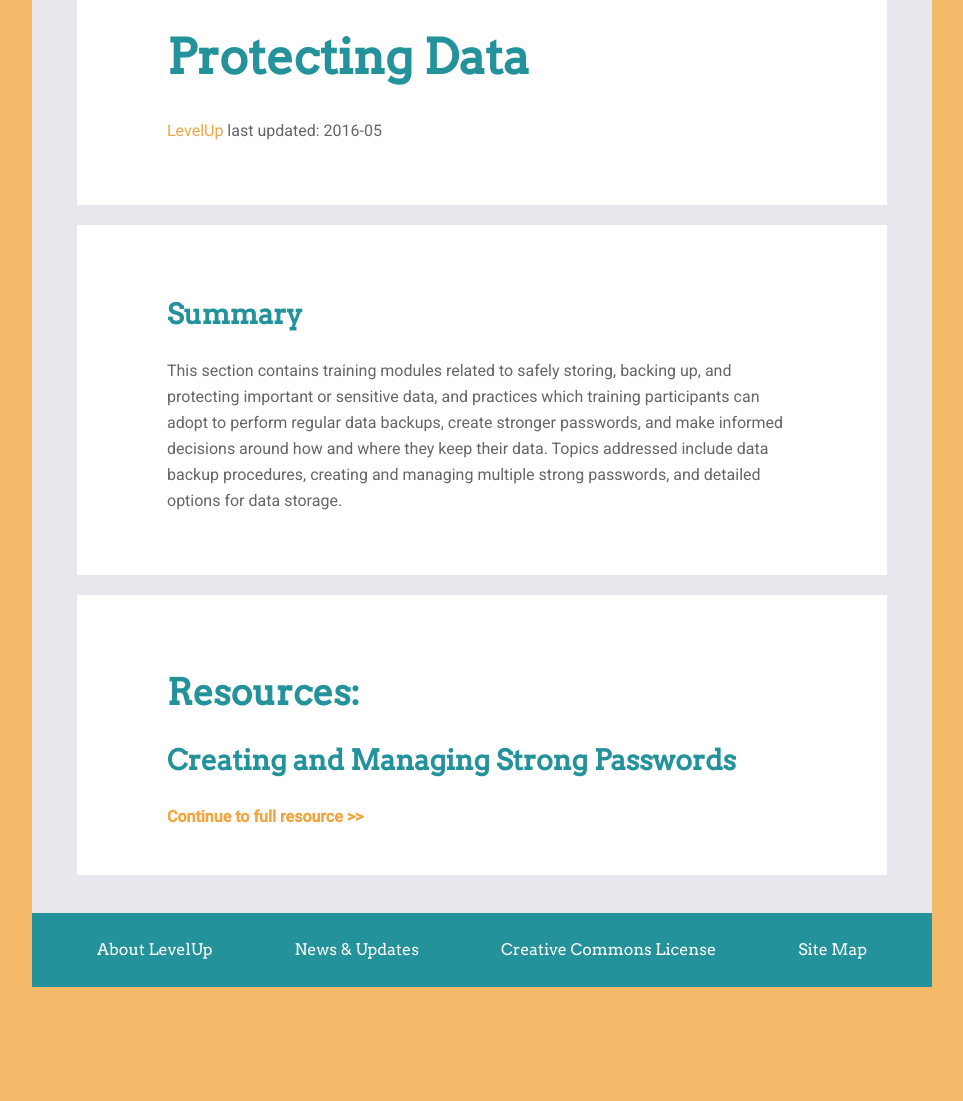
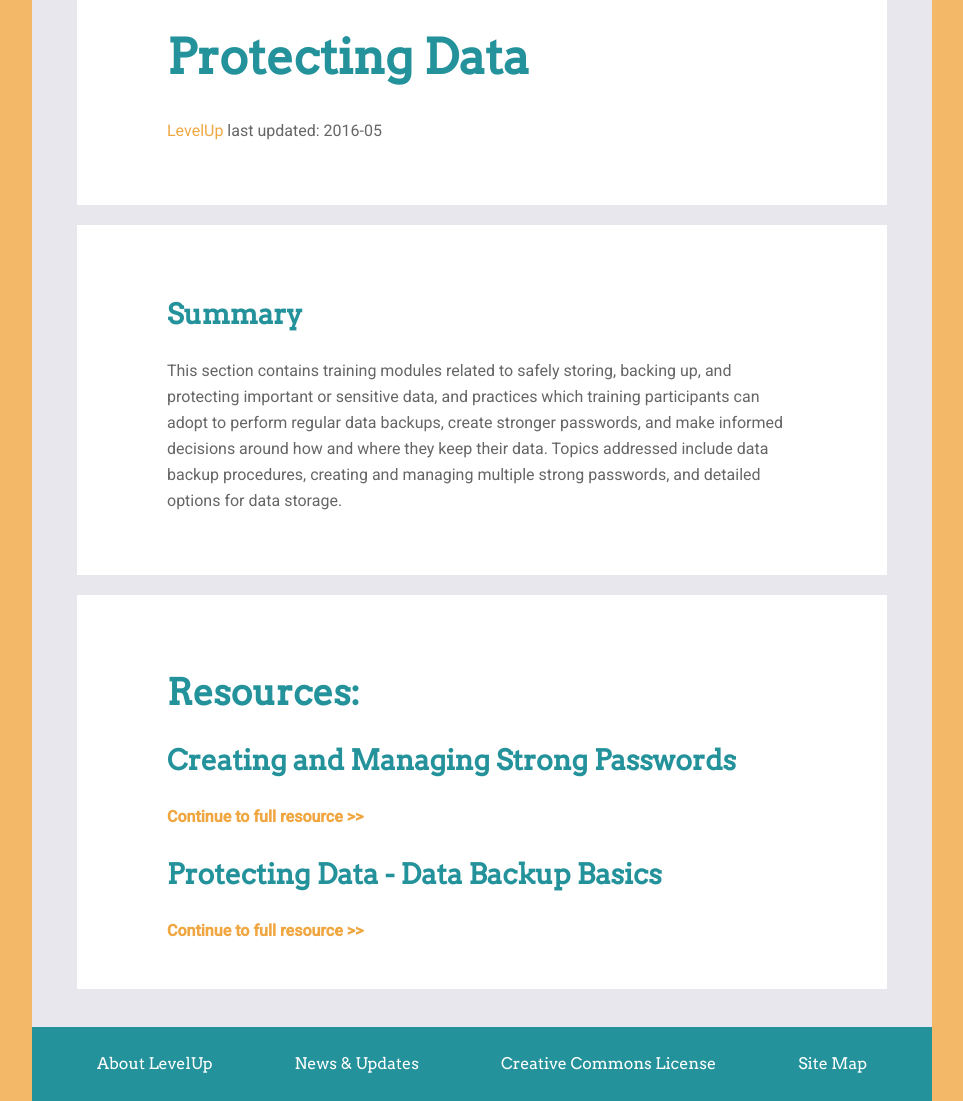
Before and after one commit to levelupcc/level-up, a Jekyll site: the page built from _pages/curriculum/protecting-data/protecting-data.md, in a window 1280 px wide, cut to the strip 313-1414 px from the top of the page. Shown: the whole strip, without its empty margins (158-1121 px from the left). Built offline with Jekyll 4.4.1, drawn with Linux system fonts in a browser that asks for light colours; a script that is not in the unit is left out; comment, search, counter and statistics services are not loaded; before the commit the page ends 1300 px from its top, so only the background shows below that; some of the changed lines change nothing that is shown.

Commit message:
Update data-backup-basics.md

```diff
--- a/_pages/curriculum/protecting-data/data-backup-basics/data-backup-basics.md
+++ b/_pages/curriculum/protecting-data/data-backup-basics/data-backup-basics.md
@@ -1,24 +1,24 @@
 ---
 layout: module
-title: Data Backup Basics
+title: Protecting Data - Data Backup Basics
 author: Daniel O'Clunaigh, Ali Ravi, Samir Nassar, Carol Waters
 date: 03-00-2016
 
 activity:
- - name: Data Backup Matrix: Creating an Information Map
-   url:
+  - name:
+    url:
 
 input:
- - name: Crafting a Backup Policy
-   url:
+  - name:
+    url:
 
 deepening:
- - name: Learning How to Backup Your Data
-   url:
+  - name:
+    url:
 
 synthesis:
- - name: Synthesis: Protecting Data - Data Backup Basics
-   url:
+  - name:
+    url:
 
 platforms: Mac OS, Windows
 level: Fundamental
```
